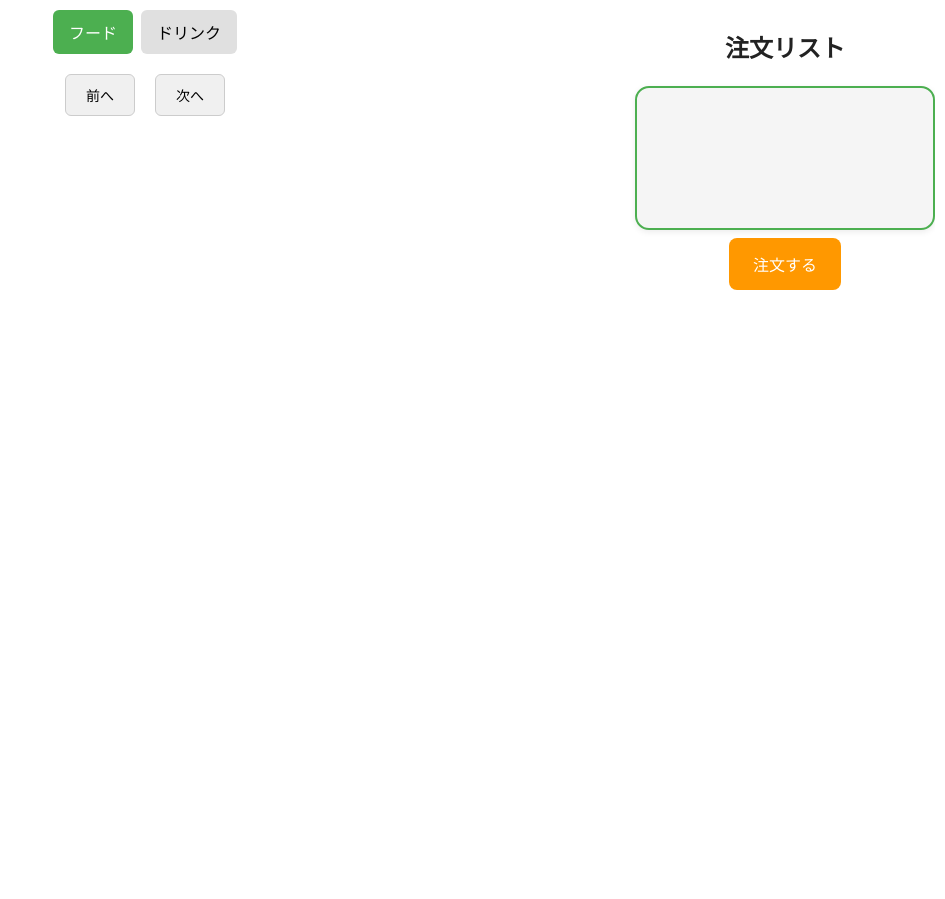
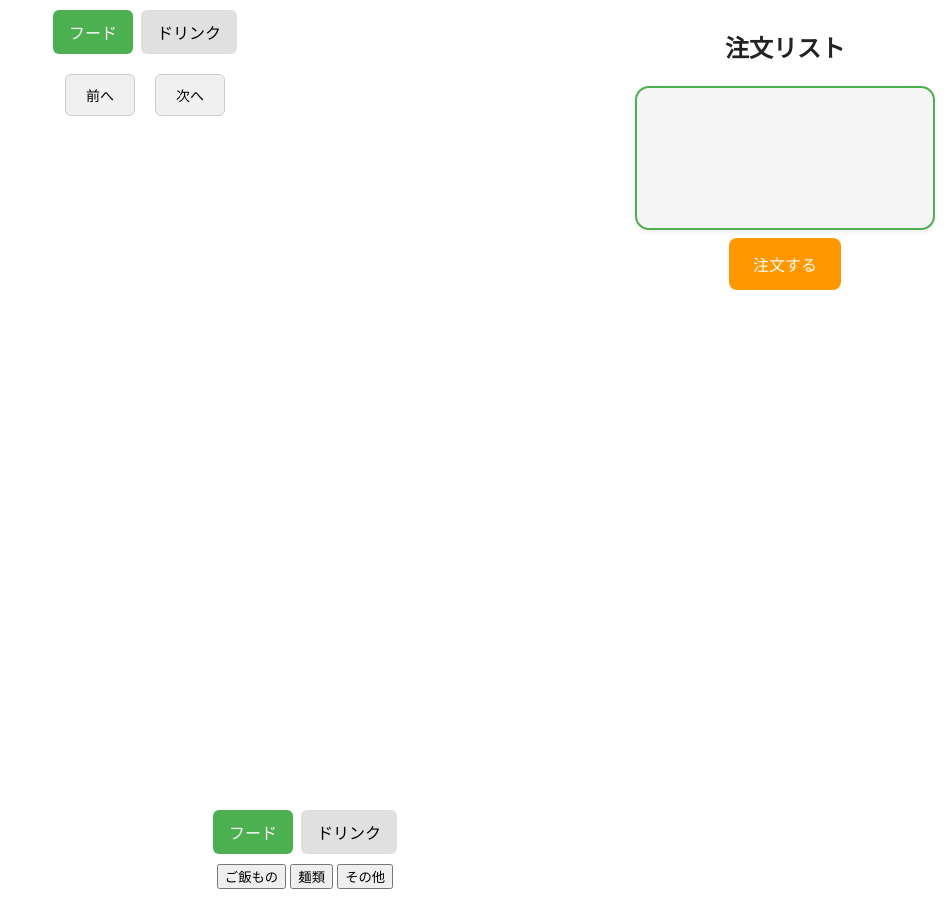
Before and after one commit to Takayasu416/order-app, a website: page public/index.html in a window 1280 px wide. Shown: the whole page, without its empty margins (335-1280 px from the left). Before the commit the page ends 820 px from the top, so only its background shows below. Drawn offline with Linux system fonts and the light colour scheme.

Commit message:
食べ物ジャンルリスト追加_1

```diff
--- a/public/index.html
+++ b/public/index.html
@@ -45,6 +45,15 @@
             <button class="order-button" onclick="placeOrder()">注文する</button>
             <p id="statusMessage" style="margin-top: 20px; font-weight: bold;"></p>
         </div>
+    </div>
+    <div class="tabs">
+        <button class="tab-button active" onclick="showMenu('food')">フード</button>
+        <button class="tab-button" onclick="showMenu('drink')">ドリンク</button>
+    </div>
+    <div class="sub-tabs">
+        <button onclick="selectFoodCategory('rice')">ご飯もの</button>
+        <button onclick="selectFoodCategory('noodles')">麺類</button>
+        <button onclick="selectFoodCategory('others')">その他</button>
     </div>
     <script>
         const foodItems = {
```
